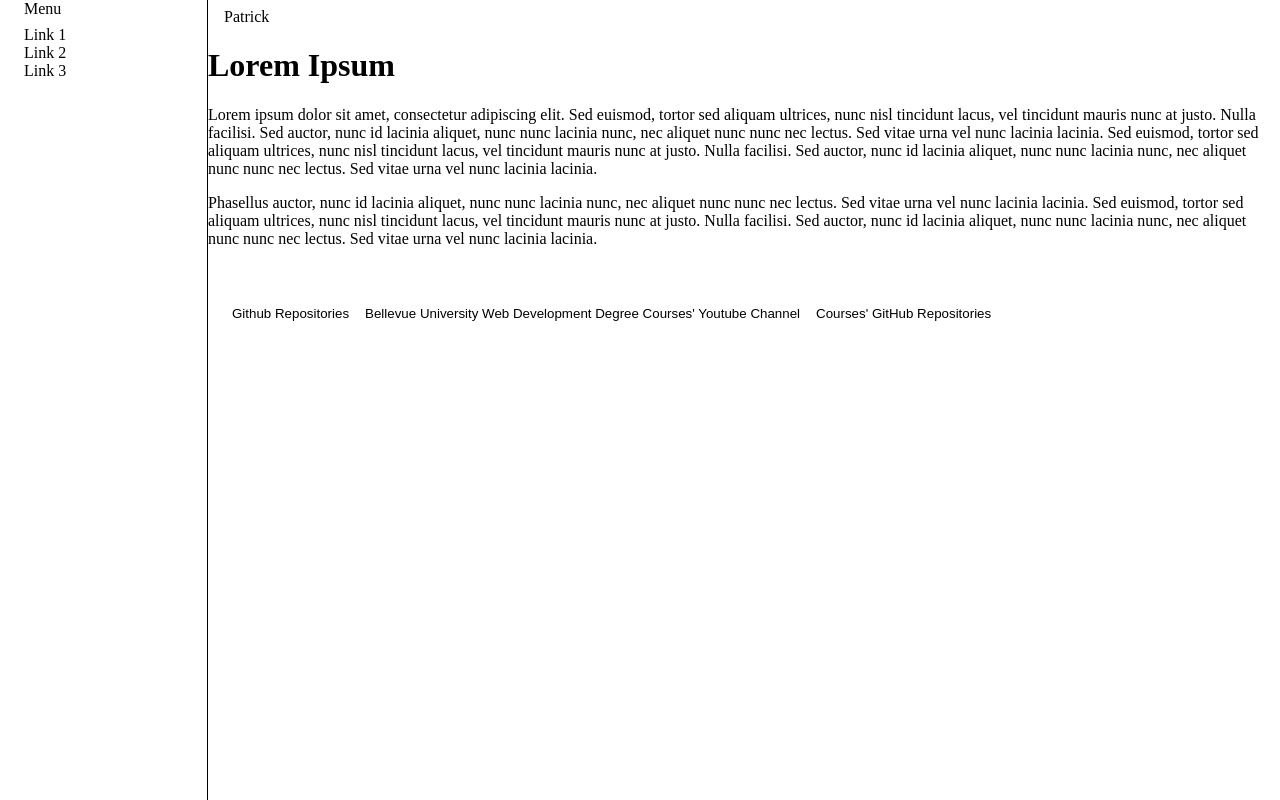
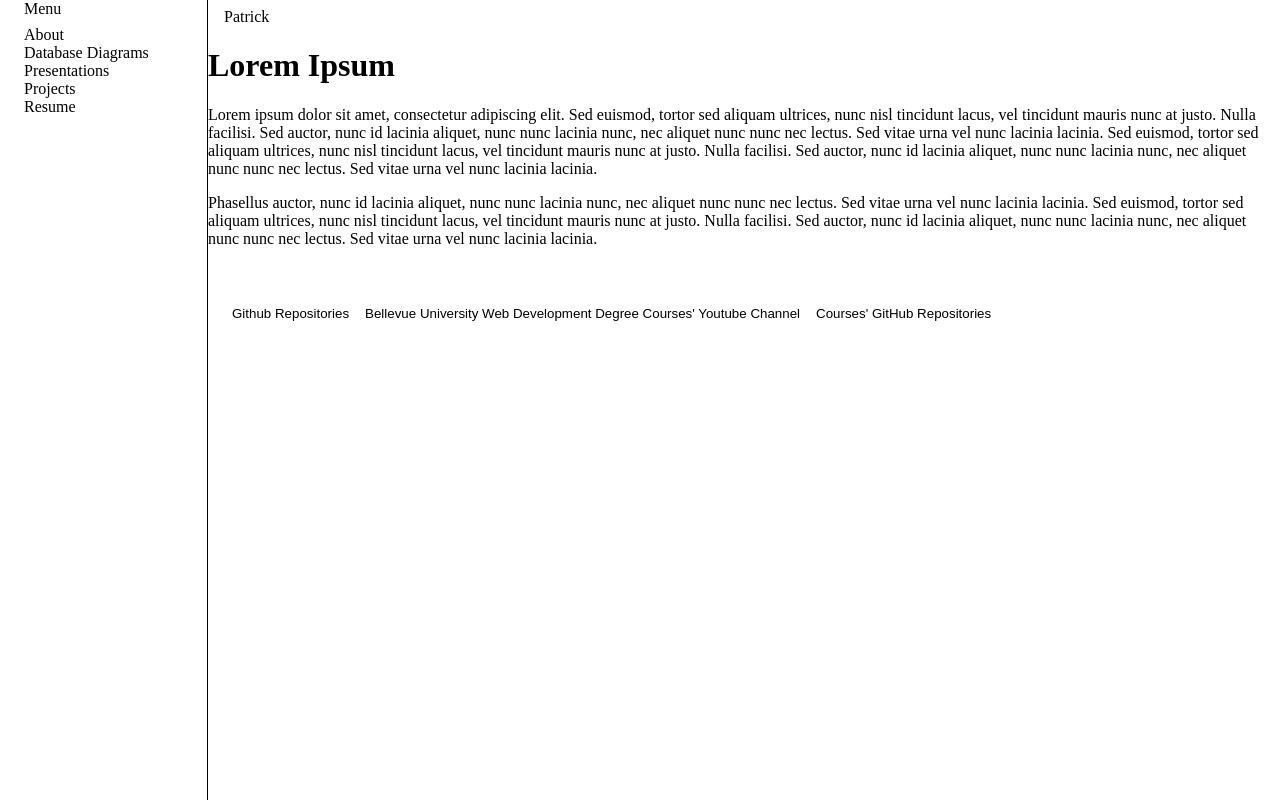
Before and after one commit to pcuauronava/portfolio, an Angular app: page /home in a window 1280 px wide. Built offline with nearby package versions, Linux system fonts and the light colour scheme.

Commit message:
additions and set up

```diff
--- a/src/app/app.module.ts
+++ b/src/app/app.module.ts
@@ -17,6 +17,8 @@ import { MatListModule } from '@angular/material/list';
 import { BrowserAnimationsModule } from '@angular/platform-browser/animations';
 import { FooterComponent } from './footer/footer.component';
 import { MatExpansionModule } from '@angular/material/expansion';
+import { ResumeComponent } from './resume/resume.component';
+import { FirebaseTestComponent } from './firebase-test/firebase-test.component';
 
 @NgModule({
   declarations: [
@@ -27,7 +29,9 @@ import { MatExpansionModule } from '@angular/material/expansion';
     DiagramsComponent,
     ProjectsComponent,
     NavSidebarComponent,
-    FooterComponent
+    FooterComponent,
+    ResumeComponent,
+    FirebaseTestComponent
   ],
   imports: [
     BrowserModule,
--- /dev/null
+++ b/src/app/firebase-test/firebase-test.component.html
@@ -0,0 +1 @@
+<p>firebase-test works!</p>
--- a/src/app/nav-sidebar/nav-sidebar.component.html
+++ b/src/app/nav-sidebar/nav-sidebar.component.html
@@ -3,9 +3,11 @@
     [mode]="(isHandset$ | async) ? 'over' : 'side'" [opened]="(isHandset$ | async) === false">
     <mat-toolbar>Menu</mat-toolbar>
     <mat-nav-list>
-      <a mat-list-item href="#">Link 1</a>
-      <a mat-list-item href="#">Link 2</a>
-      <a mat-list-item href="#">Link 3</a>
+      <a mat-list-item href="/about">About</a>
+      <a mat-list-item href="/diagrams">Database Diagrams</a>
+      <a mat-list-item href="/presentations">Presentations</a>
+      <a mat-list-item href="/projects">Projects</a>
+      <a mat-list-item href="/resume">Resume</a>
     </mat-nav-list>
   </mat-sidenav>
   <mat-sidenav-content>
--- /dev/null
+++ b/src/app/resume/resume.component.html
@@ -0,0 +1 @@
+<p>resume works!</p>
```
Also changed, not shown: src/app/app-routing.module.ts (+6 -1 lines), src/app/firebase-test/firebase-test.component.ts (added, +10 -0 lines), src/app/resume/resume.component.ts (added, +10 -0 lines), src/app/firebase-test/firebase-test.component.sass (added), src/app/resume/resume.component.sass (added), 2 other files (tests, documents, lock files or other folders).
